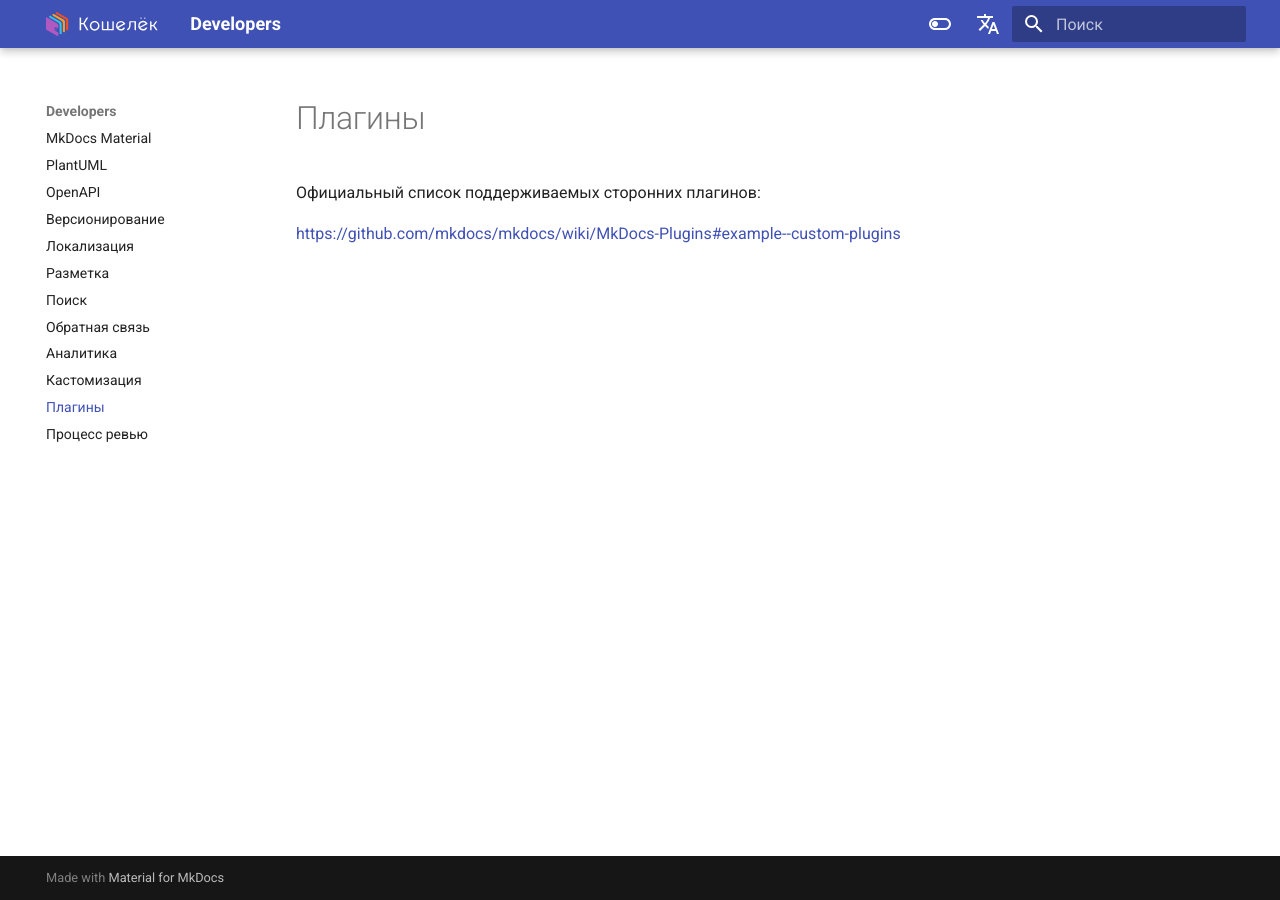
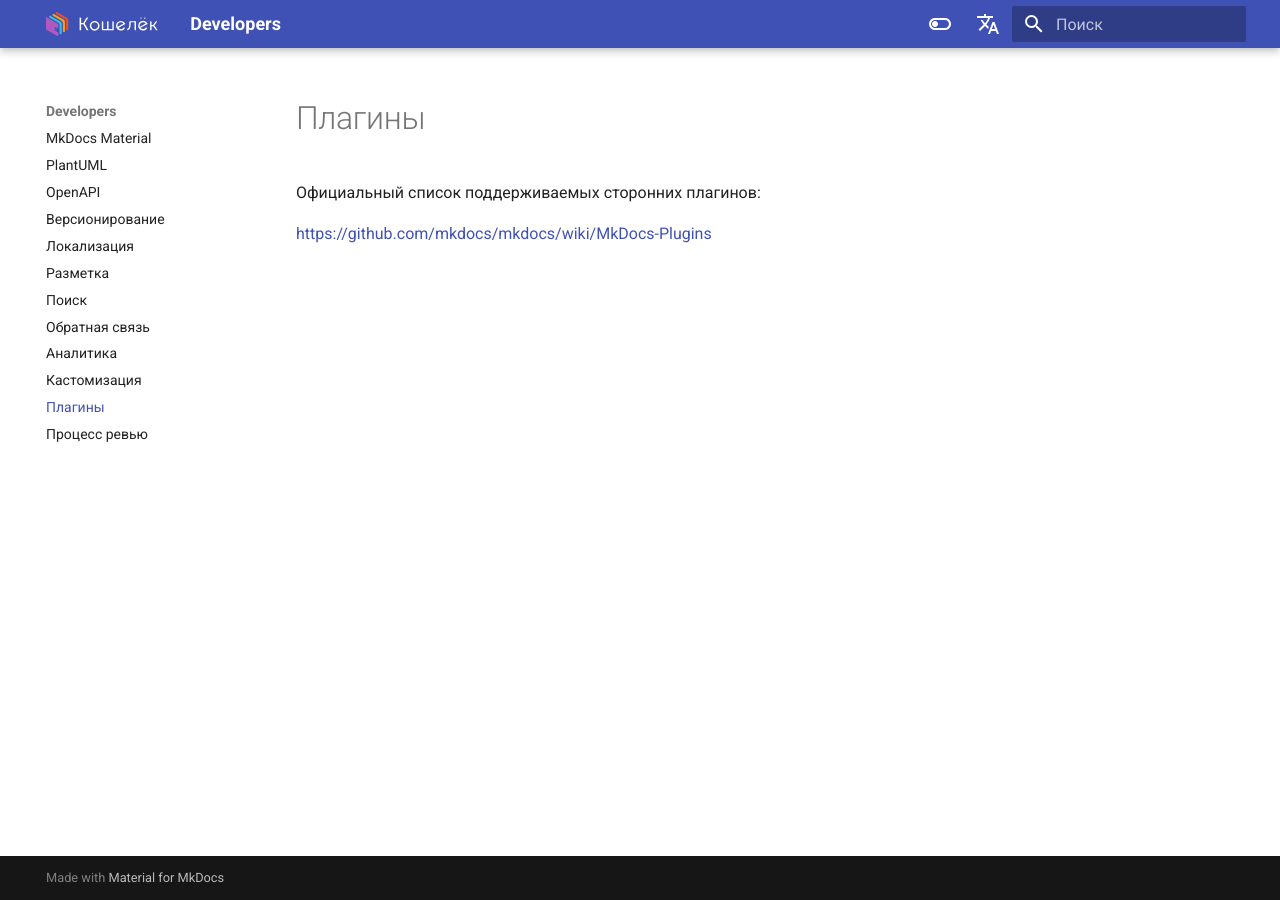
Before and after one commit to koshelekapi/mkdocs-material, an MkDocs documentation site: the page built from docs/plugins.md, in a window 1280 px wide. Built offline with MkDocs 1.6.1 and Material for MkDocs 9.7.7, drawn with Linux system fonts in a browser that asks for light colours; comment, search, counter and statistics services are not loaded; some of the changed lines change nothing that is shown.

Commit message:
Updated plugins.md

```diff
--- a/docs/plugins.md
+++ b/docs/plugins.md
@@ -2,4 +2,4 @@
 
 Официальный список поддерживаемых сторонних плагинов:
 
-[https://github.com/mkdocs/mkdocs/wiki/MkDocs-Plugins#example--custom-plugins](https://github.com/mkdocs/mkdocs/wiki/MkDocs-Plugins#example--custom-plugins)
+[https://github.com/mkdocs/mkdocs/wiki/MkDocs-Plugins](https://github.com/mkdocs/mkdocs/wiki/MkDocs-Plugins)
```
